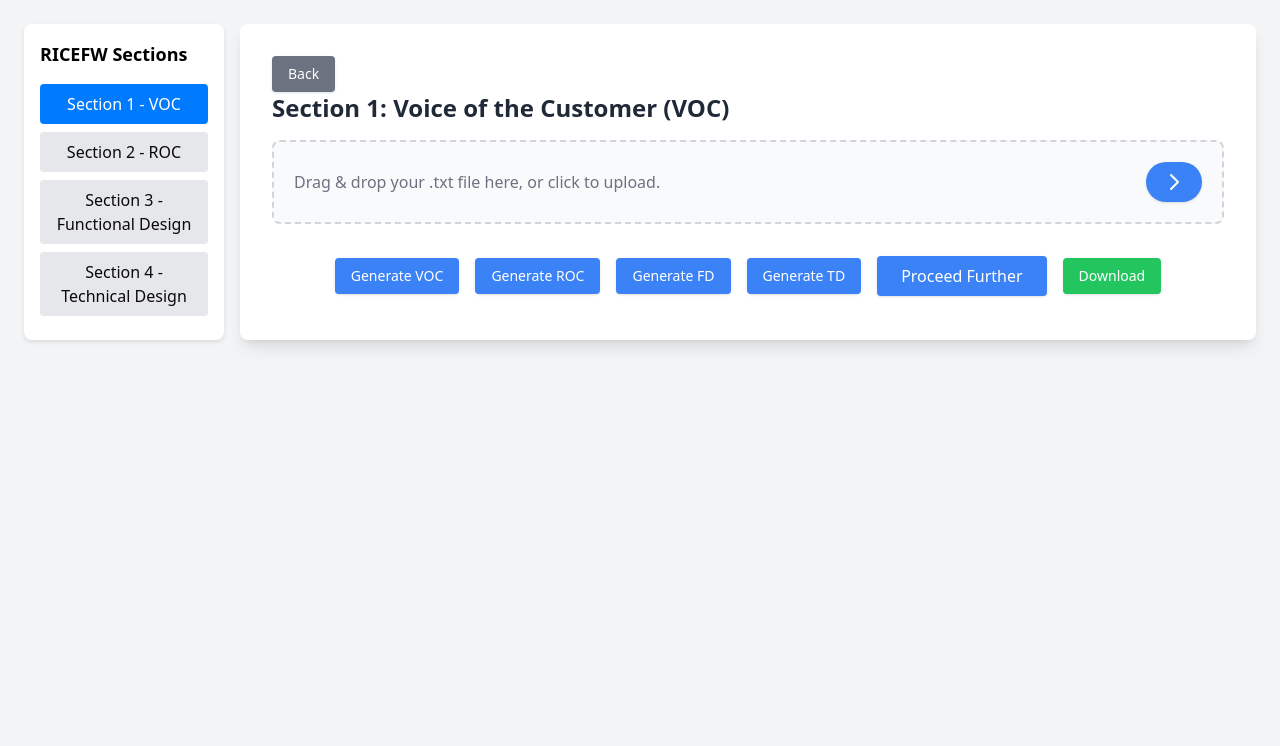
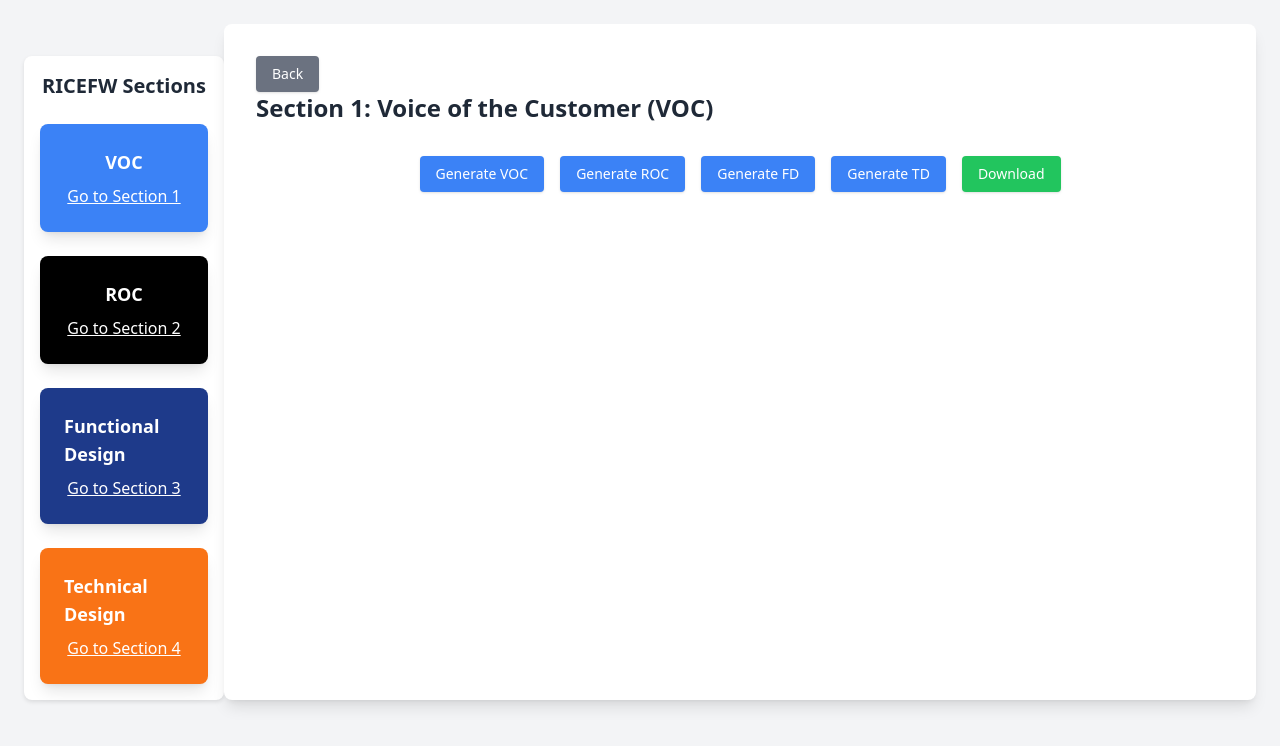
Before and after one commit to naveensomalapuri/GenAIAmplifier_v1.0.0, a FastAPI app: page /section1.html in a window 1280 px wide. Shown: the top 746 px of the page. Run offline with FastAPI, Linux system fonts and the light colour scheme; some libraries are stand-ins or nearby versions.

Commit message:
Update section1.html
Added colored side bar sections, commented proceed further button also commented javascript code of proceed button and commented drag and drop box and its javascript code

```diff
--- a/templates/section1.html
+++ b/templates/section1.html
@@ -77,7 +77,7 @@
     <!-- Page Layout -->
     <div class="flex">
         <!-- Sidebar with Tabs -->
-        <div class="tabs-container">
+<!--         <div class="tabs-container">
             <h2 class="text-lg font-bold mb-4">RICEFW Sections</h2>
             <ul class="tabs-list">
                 <li><a href="section1.html" class="tab-item active">Section 1 - VOC</a></li>
@@ -85,7 +85,39 @@
                 <li><a href="section3.html" class="tab-item">Section 3 - Functional Design</a></li>
                 <li><a href="section4.html" class="tab-item">Section 4 - Technical Design</a></li>
             </ul>
+        </div> -->
+
+
+        <!-- Sidebar with RICEFW Sections -->
+<div class="tabs-container max-w-md mx-auto mt-8">
+    <h2 class="text-xl font-extrabold text-gray-800 mb-6 text-center">RICEFW Sections</h2>
+
+    <div class="grid grid-cols-1 gap-6">
+        <!-- Section 1 -->
+        <div class="bg-blue-500 rounded-lg shadow-lg p-6 flex flex-col items-center">
+            <h3 class="text-lg font-bold text-white mb-2">VOC</h3>
+            <a href="" class="text-white underline hover:text-gray-200 transition">Go to Section 1</a>
         </div>
+
+        <!-- Section 2 -->
+        <div class="bg-black rounded-lg shadow-lg p-6 flex flex-col items-center">
+            <h3 class="text-lg font-bold text-white mb-2">ROC</h3>
+            <a href="" class="text-white underline hover:text-gray-400 transition">Go to Section 2</a>
+        </div>
+
+        <!-- Section 3 -->
+        <div class="bg-blue-900 rounded-lg shadow-lg p-6 flex flex-col items-center">
+            <h3 class="text-lg font-bold text-white mb-2">Functional Design</h3>
+            <a href="" class="text-white underline hover:text-gray-300 transition">Go to Section 3</a>
+        </div>
+
+        <!-- Section 4 -->
+        <div class="bg-orange-500 rounded-lg shadow-lg p-6 flex flex-col items-center">
+            <h3 class="text-lg font-bold text-white mb-2">Technical Design</h3>
+            <a href="" class="text-white underline hover:text-gray-200 transition">Go to Section 4</a>
+        </div>
+    </div>
+</div>
 
         <!-- Main Content -->
         <div class="flex-grow max-w-7xl mx-auto bg-white shadow-lg rounded-lg p-8">
@@ -98,7 +130,7 @@
             <h1 class="text-2xl font-bold text-gray-800 mb-4">Section 1: Voice of the Customer (VOC)</h1>
 
             <!-- Drag and Drop Box -->
-            <div id="drop-zone" class="drop-zone">
+<!--             <div id="drop-zone" class="drop-zone">
                 <div>
                     <p>Drag & drop your .txt file here, or click to upload.</p>
                     <input id="file-input" type="file" class="hidden" accept=".txt" />
@@ -108,7 +140,7 @@
                         <path stroke-linecap="round" stroke-linejoin="round" d="M9 5l7 7-7 7" />
                     </svg>
                 </button>
-            </div>
+            </div> -->
 
 <!-- Placeholder Content -->
 <ul class="space-y-4">
@@ -289,9 +321,9 @@
                 <button id="generate-td" class="bg-blue-500 hover:bg-blue-600 text-white text-sm px-4 py-2 rounded shadow transition">
                     Generate TD
                 </button>
-                 <button type="submit" class="bg-blue-500 hover:bg-blue-600 text-white px-6 py-2 rounded shadow transition">
+<!--                  <button type="submit" class="bg-blue-500 hover:bg-blue-600 text-white px-6 py-2 rounded shadow transition">
                     Proceed Further
-                </button>
+                </button> -->
                 <button id="download-resume-btn" class="bg-green-500 hover:bg-green-600 text-white text-sm px-4 py-2 rounded shadow transition">
                     Download
                 </button>
@@ -363,6 +395,7 @@
         const downloadWordButton = document.getElementById('downloadword')
         let fileContent = "";
 
+        /*
         dropZone.addEventListener('click', () => fileInput.click());
 
         dropZone.addEventListener('dragover', (event) => {
@@ -399,6 +432,8 @@
                 alert("Please upload a valid .txt file.");
             }
         }
+
+        */
 
         generateVocButton.addEventListener('click', () => {
             if (decodedText && customerName) {
@@ -557,7 +592,7 @@
 
 
 
-
+/*
         document.querySelector('button[type="submit"]').addEventListener('click', () => {
             if (fileContent) {
                 // Send the updated data object with fileContent
@@ -586,6 +621,8 @@
                 alert("Please load the file before submitting.");
             }
         });
+
+        */
 
 
 
```
